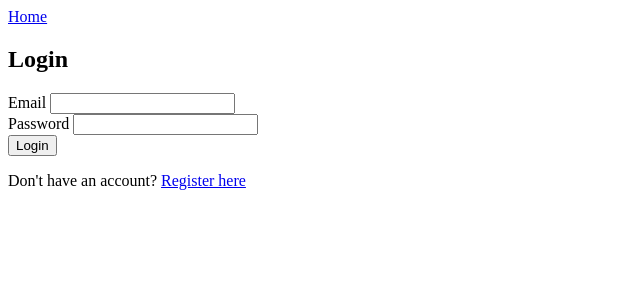
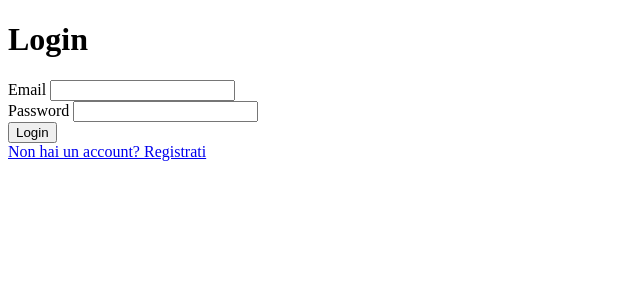
Before and after one commit to Ianndav/cure24, a Flask app: page /login in a window 1280 px wide. Shown: the top 300 px of the page, without its empty margins (0-640 px from the left). Run offline with Flask 3, Linux system fonts and the light colour scheme; parts of the project's set-up code (start-up, migrations or seed data) failed here and were passed over.

Commit message:
Update login.html

```diff
--- a/templates/login.html
+++ b/templates/login.html
@@ -1,55 +1,16 @@
-{% extends 'base.html' %}
-
-{% block title %}Login - Cure24{% endblock %}
-
-{% block content %}
-<div class="row justify-content-center">
-    <div class="col-md-6">
-        <div class="card bg-dark">
-            <div class="card-header bg-info text-white">
-                <h2 class="mb-0">Login</h2>
-            </div>
-            <div class="card-body">
-                <form method="POST" action="{{ url_for('login') }}">
-                    {{ form.hidden_tag() }}
-
-                    <div class="mb-3">
-                        {{ form.email.label(class="form-label") }}
-                        {% if form.email.errors %}
-                            {{ form.email(class="form-control is-invalid") }}
-                            <div class="invalid-feedback">
-                                {% for error in form.email.errors %}
-                                    {{ error }}
-                                {% endfor %}
-                            </div>
-                        {% else %}
-                            {{ form.email(class="form-control") }}
-                        {% endif %}
-                    </div>
-
-                    <div class="mb-3">
-                        {{ form.password.label(class="form-label") }}
-                        {% if form.password.errors %}
-                            {{ form.password(class="form-control is-invalid") }}
-                            <div class="invalid-feedback">
-                                {% for error in form.password.errors %}
-                                    {{ error }}
-                                {% endfor %}
-                            </div>
-                        {% else %}
-                            {{ form.password(class="form-control") }}
-                        {% endif %}
-                    </div>
-
-                    <div class="d-grid gap-2">
-                        {{ form.submit(class="btn btn-info") }}
-                    </div>
-                </form>
-            </div>
-            <div class="card-footer text-center">
-                <p class="mb-0">Don't have an account? <a href="{{ url_for('register') }}" class="text-info">Register here</a></p>
-            </div>
-        </div>
-    </div>
-</div>
-{% endblock %}
+<!DOCTYPE html>
+<html>
+<head>
+    <title>Login</title>
+</head>
+<body>
+    <h1>Login</h1>
+    <form method="POST">
+        {{ form.hidden_tag() }}
+        {{ form.email.label }} {{ form.email() }}<br>
+        {{ form.password.label }} {{ form.password() }}<br>
+        {{ form.submit() }}
+    </form>
+    <a href="{{ url_for('routes.register') }}">Non hai un account? Registrati</a>
+</body>
+</html>
```
